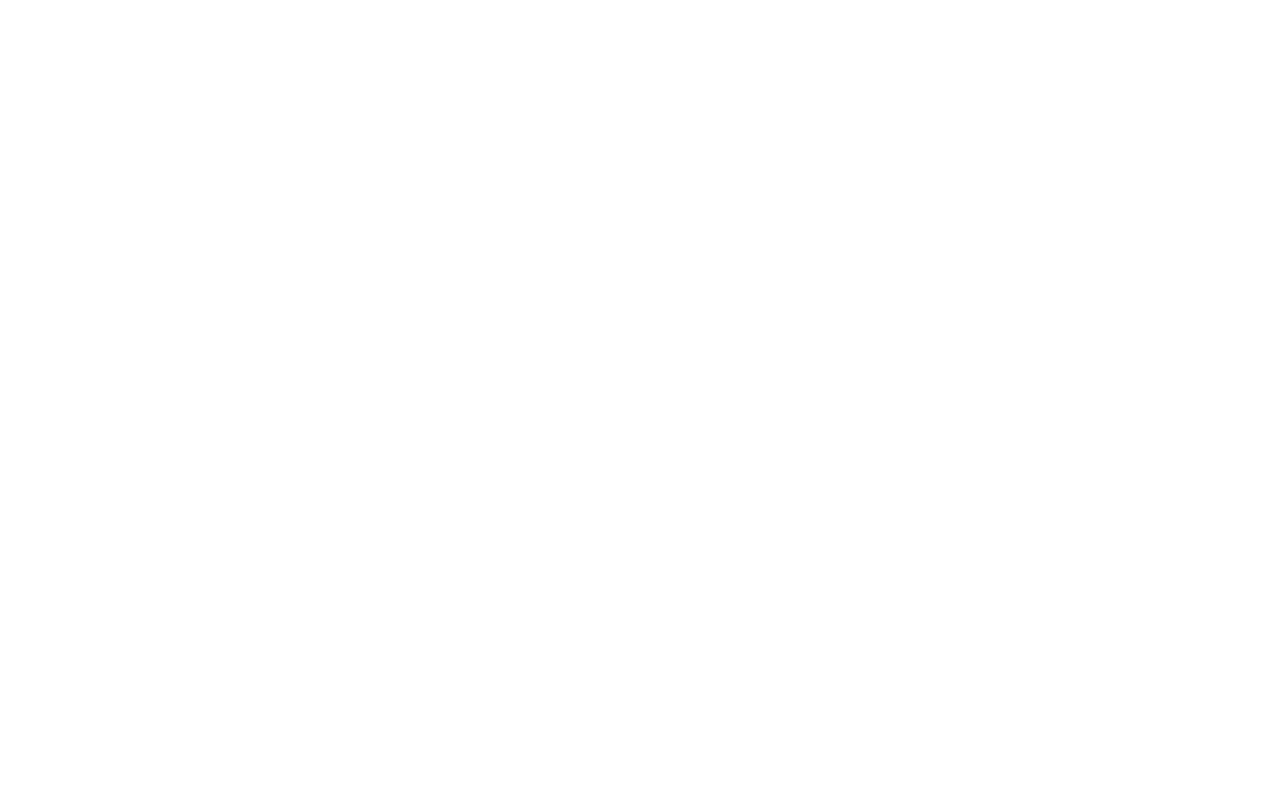
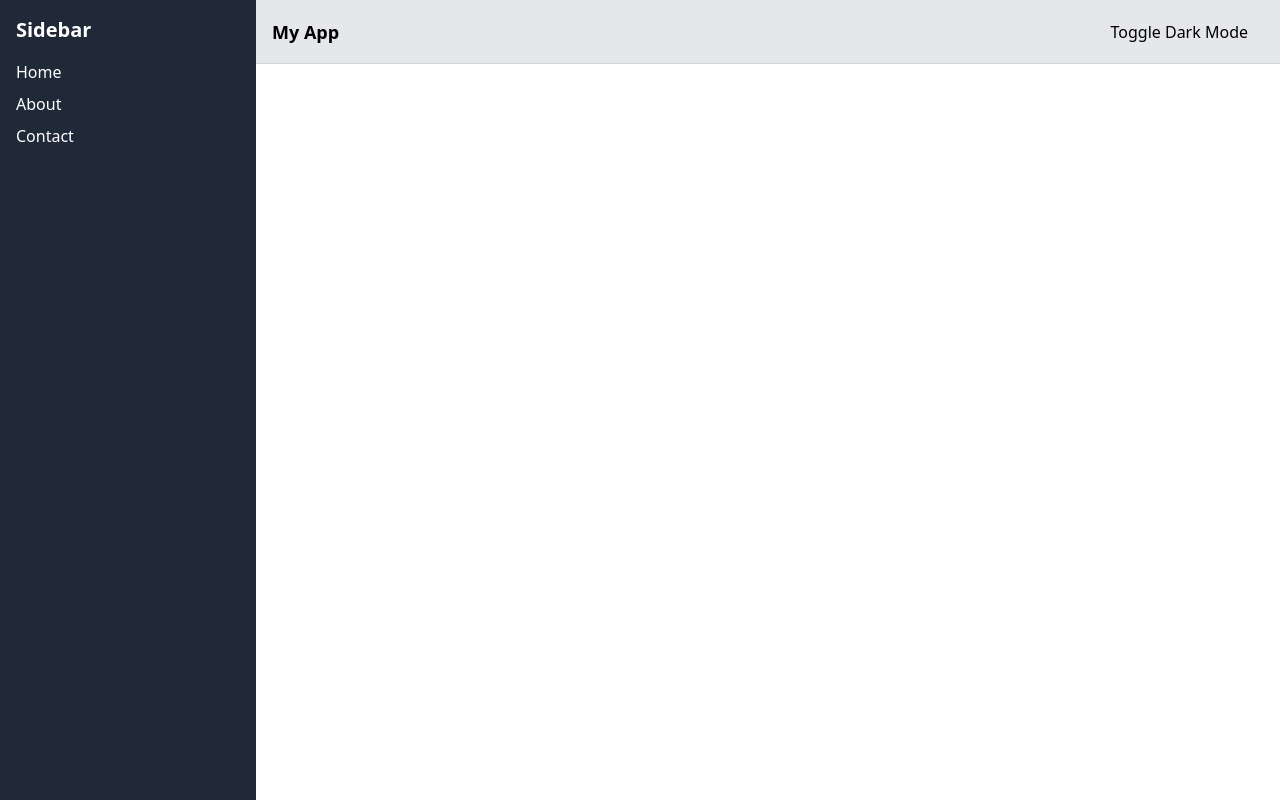
Before and after one commit to faisal-ahmed-dev/bro_tecs_task, a Next.js app: page / in a window 1280 px wide. Built offline with nearby package versions, Linux system fonts and the light colour scheme.

Commit message:
Add theme support with next-themes and implement layout components

```diff
--- /dev/null
+++ b/src/app/components/ThemeToggle.tsx
@@ -0,0 +1,27 @@
+"use client"; // Mark this as a client component since we're using hooks
+
+import { useTheme } from "next-themes";
+import { useEffect, useState } from "react";
+
+export default function ThemeToggle() {
+  const { theme, setTheme } = useTheme();
+  const [mounted, setMounted] = useState(false);
+
+  // Prevent hydration mismatch
+  useEffect(() => {
+    setMounted(true);
+  }, []);
+
+  if (!mounted) {
+    return null;
+  }
+
+  return (
+    <button
+      onClick={() => setTheme(theme === "dark" ? "light" : "dark")}
+      className="px-4 py-2 bg-gray-200 dark:bg-gray-800 text-black dark:text-white rounded"
+    >
+      Toggle {theme === "dark" ? "Light" : "Dark"} Mode
+    </button>
+  );
+}
--- a/src/app/globals.css
+++ b/src/app/globals.css
@@ -3,25 +3,17 @@
 @tailwind utilities;
 
 :root {
-  --background: #ffffff;
-  --foreground: #171717;
+  --background-color: #ffffff;
+  --text-color: #000000;
 }
 
-@media (prefers-color-scheme: dark) {
-  :root {
-    --background: #0a0a0a;
-    --foreground: #ededed;
-  }
+.dark {
+  --background-color: #121212;
+  --text-color: #ffffff;
 }
 
 body {
-  color: var(--foreground);
-  background: var(--background);
-  font-family: Arial, Helvetica, sans-serif;
+  background-color: var(--background-color);
+  color: var(--text-color);
+  transition: background-color 0.3s ease, color 0.3s ease;
 }
-
-@layer utilities {
-  .text-balance {
-    text-wrap: balance;
-  }
-}
--- a/src/app/layout.tsx
+++ b/src/app/layout.tsx
@@ -1,6 +1,9 @@
 import type { Metadata } from "next";
 import localFont from "next/font/local";
 import "./globals.css";
+import { ThemeProvider } from "next-themes";
+import Sidebar from "./layouts/sidebar";
+import Topbar from "./layouts/Topbar";
 
 const geistSans = localFont({
   src: "./fonts/GeistVF.woff",
@@ -28,7 +31,19 @@
       <body
         className={`${geistSans.variable} ${geistMono.variable} antialiased`}
       >
-        {children}
+        <ThemeProvider attribute="class">
+          {/* Sidebar */}
+          <Sidebar />
+
+          {/* Main Content */}
+          <div className="ml-64">
+            {/* Topbar */}
+            <Topbar />
+
+            {/* Page Content */}
+            <main className="p-4">{children}</main>
+          </div>
+        </ThemeProvider>
       </body>
     </html>
   );
--- /dev/null
+++ b/src/app/layouts/Topbar.tsx
@@ -0,0 +1,16 @@
+"use client";
+import ThemeToggle from "../components/ThemeToggle";
+
+ // Mark as a client component if needed
+
+
+export default function Topbar() {
+  return (
+    <header className="fixed top-0 left-64 right-0 h-16 bg-gray-200 dark:bg-gray-900 flex items-center justify-between px-4 border-b border-gray-300 dark:border-gray-700">
+      <h1 className="text-lg font-bold text-black dark:text-white">My App</h1>
+      <div className="flex items-center space-x-4">
+        <ThemeToggle />
+      </div>
+    </header>
+  );
+}
--- /dev/null
+++ b/src/app/layouts/sidebar.tsx
@@ -0,0 +1,28 @@
+"use client"; // Mark as a client component if needed
+
+export default function Sidebar() {
+  return (
+    <aside className="fixed top-0 left-0 h-screen w-64 bg-gray-800 text-white p-4">
+      <h2 className="text-xl font-bold mb-4">Sidebar</h2>
+      <nav>
+        <ul>
+          <li className="mb-2">
+            <a href="/" className="hover:text-gray-300">
+              Home
+            </a>
+          </li>
+          <li className="mb-2">
+            <a href="/about" className="hover:text-gray-300">
+              About
+            </a>
+          </li>
+          <li className="mb-2">
+            <a href="/contact" className="hover:text-gray-300">
+              Contact
+            </a>
+          </li>
+        </ul>
+      </nav>
+    </aside>
+  );
+}
--- a/src/app/page.tsx
+++ b/src/app/page.tsx
@@ -1,8 +1,8 @@
 
 export default function Home() {
   return (
-    <div className="">
-
+    <div>
+      <h1>Welcome to My App</h1>
     </div>
   );
 }
```
Also changed, not shown: package.json (+6 -4 lines), 1 other file (tests, documents, lock files or other folders).
